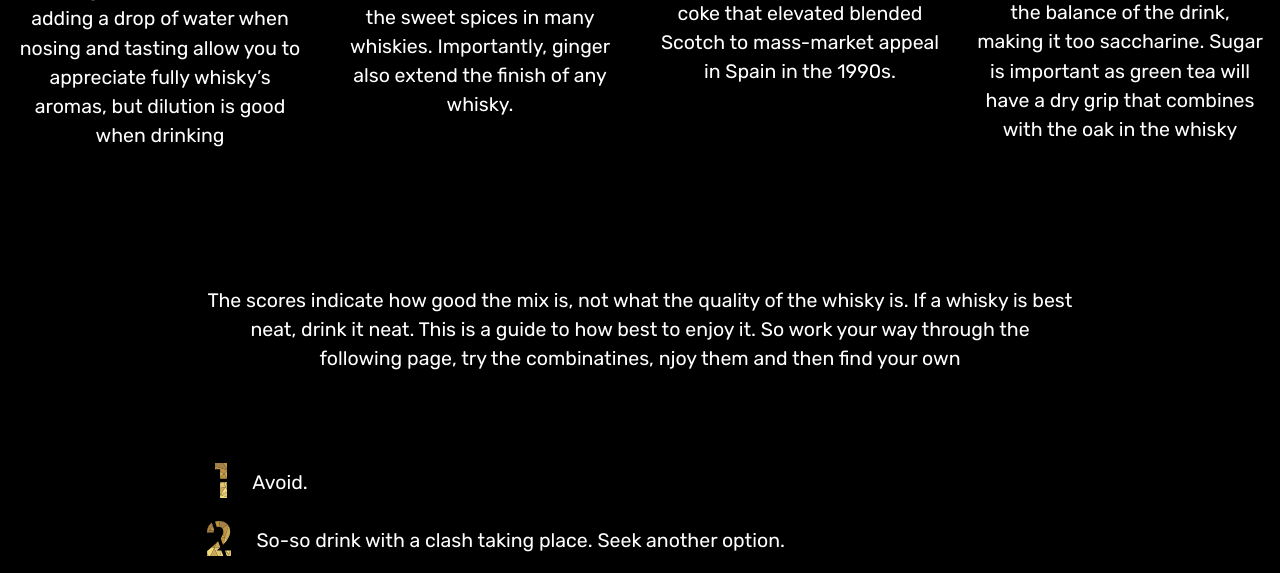
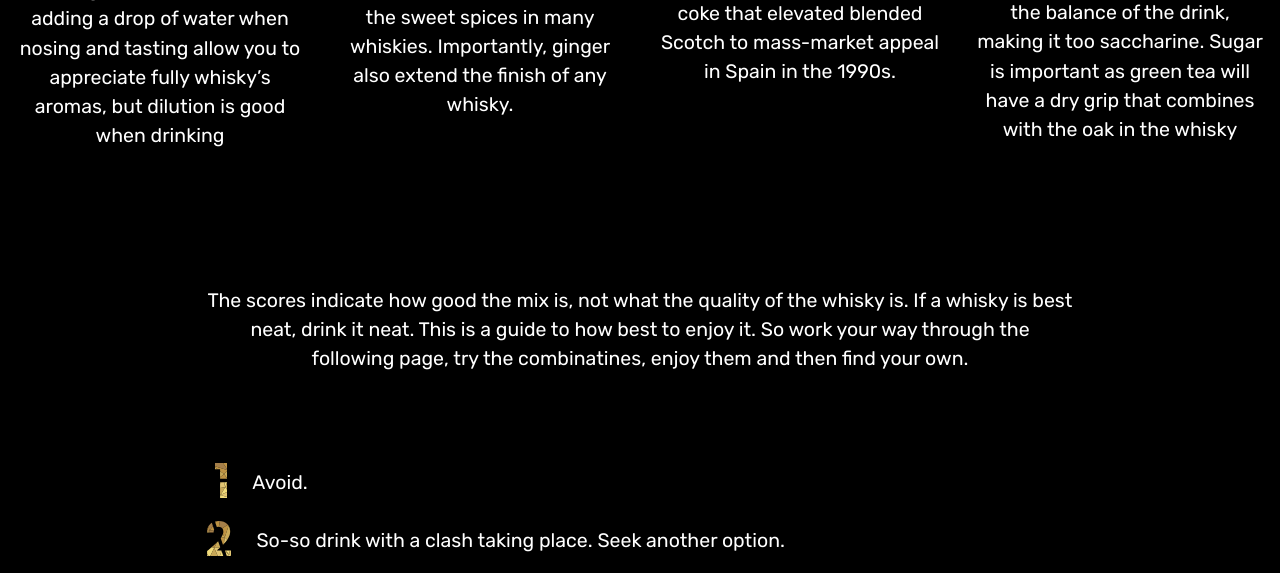
Before and after one commit to Michael0812/mixerzzz, a Flask app: page / in a window 1280 px wide. Shown: the part 2042-2615 px from the top of the page. Run offline with Flask 2, Linux system fonts and the light colour scheme; some libraries are stand-ins or nearby versions.

Commit message:
updated content

```diff
--- a/templates/pages/index.html
+++ b/templates/pages/index.html
@@ -75,7 +75,7 @@
 <!--Scoring section - gives the users information about scoring system and how they can rate when they adding or editing new drink -->
 
 <div class="container">
-  <p class="scoring-text">The scores indicate how good the mix is, not what the quality of the whisky is. If a whisky is best neat, drink it neat. This is a guide to how best to enjoy it. So work your way through the following page, try the combinatines, njoy them and then find your own</p>
+  <p class="scoring-text">The scores indicate how good the mix is, not what the quality of the whisky is. If a whisky is best neat, drink it neat. This is a guide to how best to enjoy it. So work your way through the following page, try the combinatines, enjoy them and then find your own.</p>
   <div class="row pt-5 mt-5">
     <div class="col">
       <p class="scoring"><img src="{{ url_for('static', filename='img/1.svg') }}" class="number ml-2 mb-2" alt="number 1">Avoid.</p>
```
